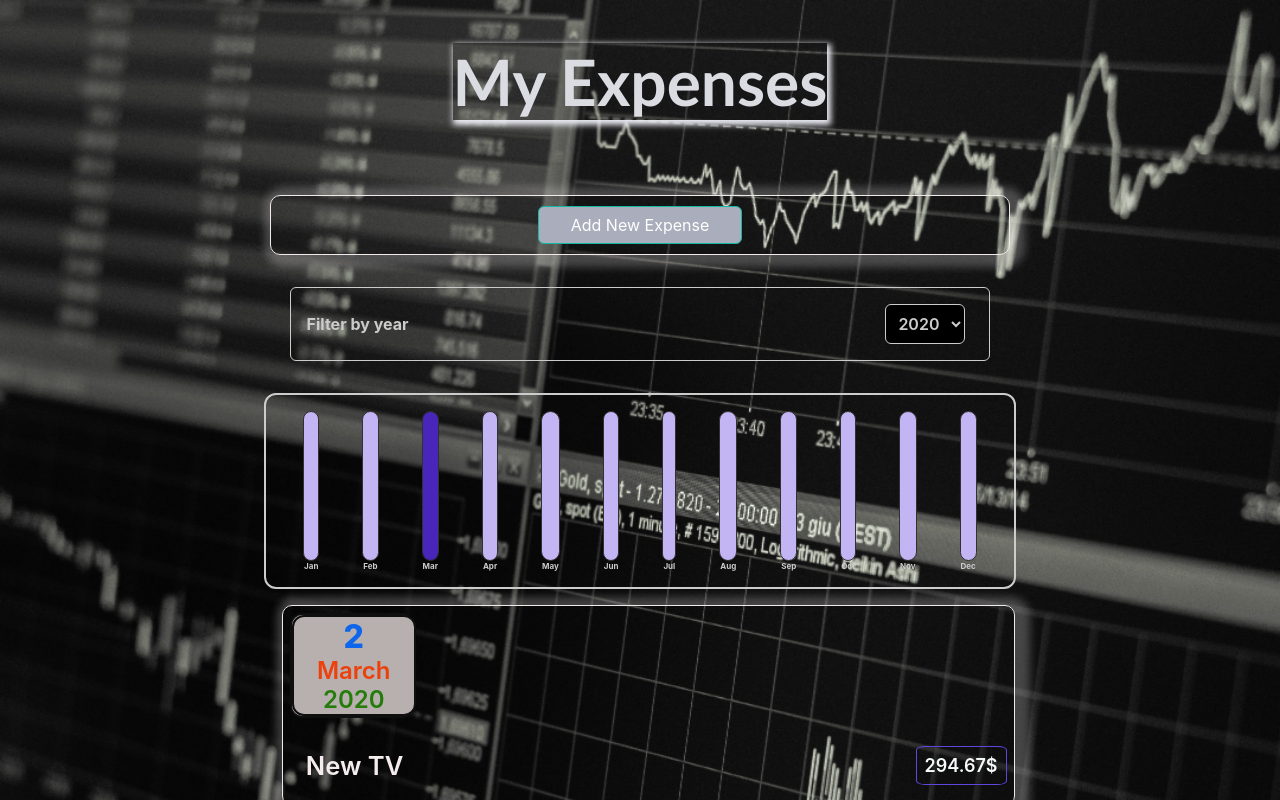
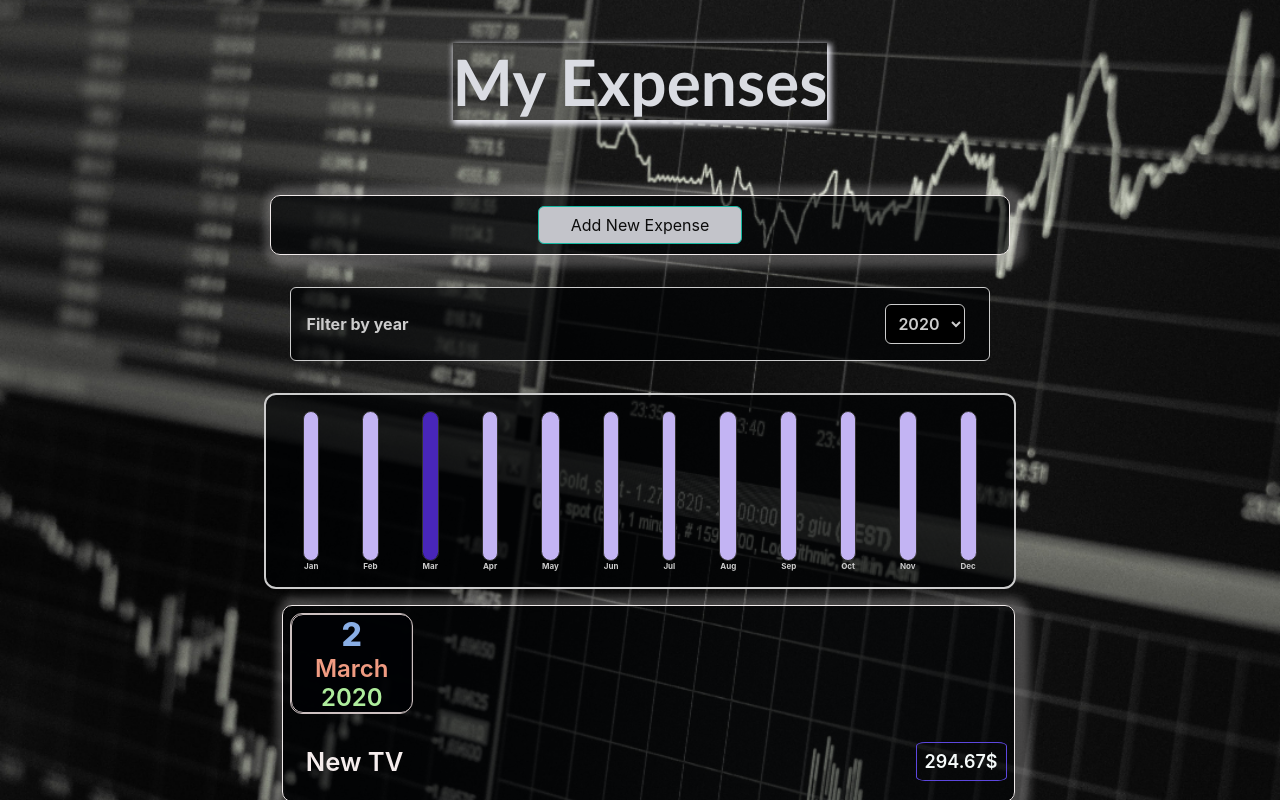
Before and after one commit to Said-laasri/Expense_app, a React (Create React App) app: page / in a window 1280 px wide. Shown: the top 800 px of the page. Built offline with nearby package versions, Linux system fonts and the light colour scheme.

Commit message:
Expense change style

```diff
--- a/src/components/Chart/Chart.css
+++ b/src/components/Chart/Chart.css
@@ -1,7 +1,7 @@
 .chart {
     padding: 1rem;
     border-radius: 12px;
-    background-color: transparent;
+    background-color: rgba(1, 2, 4, 0.74);
     text-align: center;
     display: flex;
     justify-content: space-around;
--- a/src/components/Expenses/ExpenseDate.css
+++ b/src/components/Expenses/ExpenseDate.css
@@ -1,7 +1,7 @@
 .date{
-    background-color: #b8afaf;
+    background-color: rgba(1, 2, 4, 0.801);
     border-radius: 12px;
-    border: 2px solid rgb(15, 15, 15);
+    border: 1px solid rgb(204, 192, 192);
     text-align: center;
     width: 5em;
     color: rgb(241, 232, 219);
@@ -10,22 +10,17 @@
 .date_month{
     font-size: 1.5rem;
     font-weight: 600;
-    color: rgb(236, 65, 13);
+    color: rgb(240, 155, 130);
 }
 
 .date_day{
     font-size: 2rem;
     font-weight: 800;
-    color: rgb(13, 102, 236);
+    color: rgb(137, 174, 230);
 }
 
 .date_year{
     font-size: 1.5rem;
     font-weight: 600;
-    color: rgb(36, 124, 10);
+    color: rgb(174, 236, 156);
 }
-
-.date:hover{
-    background-color: rgb(253, 253, 253);
-    color: rgb(0, 0, 0);
-}
--- a/src/components/Expenses/ExpenseFilter.css
+++ b/src/components/Expenses/ExpenseFilter.css
@@ -10,7 +10,7 @@
   font: inherit;
   width: 100%;
   padding: 1rem;
-  background-color: transparent;
+  background-color: rgba(1, 2, 4, 0.664);
   display: flex;
   justify-content: space-between;
   align-items: center;
--- a/src/components/NewExpense/ExpenseForm.css
+++ b/src/components/NewExpense/ExpenseForm.css
@@ -22,6 +22,8 @@
   padding: 0.5rem;
   border: 1px solid #ccc;
   border-radius: 6px;
+  background: #ccc;
+  color: #0c0b0b;
 }
 
 .new-expense__actions {
@@ -41,7 +43,8 @@
 
 .new-expense__actions > button:hover {
   background-color: #303534;
-  border-color: #213edf;
+  border-color: #d9dce9;
+  color: #f0e7e7;
 }
 
 input {
--- a/src/components/NewExpense/NewExpense.css
+++ b/src/components/NewExpense/NewExpense.css
@@ -2,21 +2,21 @@
   text-align: center;
   margin: 2rem 0;
   width: 70%;
-  background-color: transparent;
+  background-color: rgba(1, 2, 4, 0.596);
   padding: 1%;
 }
 
 .edit {
   font: inherit;
   cursor: pointer;
-  background-color: #aaadbb;
-  color: white;
+  background-color: #c3c4ca;
+  color: rgb(12, 12, 12);
   border: 1px solid #14b9a3;
   padding: 0.5rem 2rem;
   border-radius: 6px;
 }
 
 .edit:hover {
-  background-color: #14b9a3;
+  background-color: #e7ecec;
   color: black;
 }
--- a/src/components/UI/Card.css
+++ b/src/components/UI/Card.css
@@ -1,7 +1,7 @@
 .card{
     border-radius: 10px;
     border: 1px solid rgb(240, 234, 234);
-    background-color: transparent;
+    background-color:rgba(1, 2, 4, 0.5);
     box-shadow: 5px 2px 8px 10px rgba(236, 232, 232, 0.26);
     margin-bottom: 1rem;
 }
```
